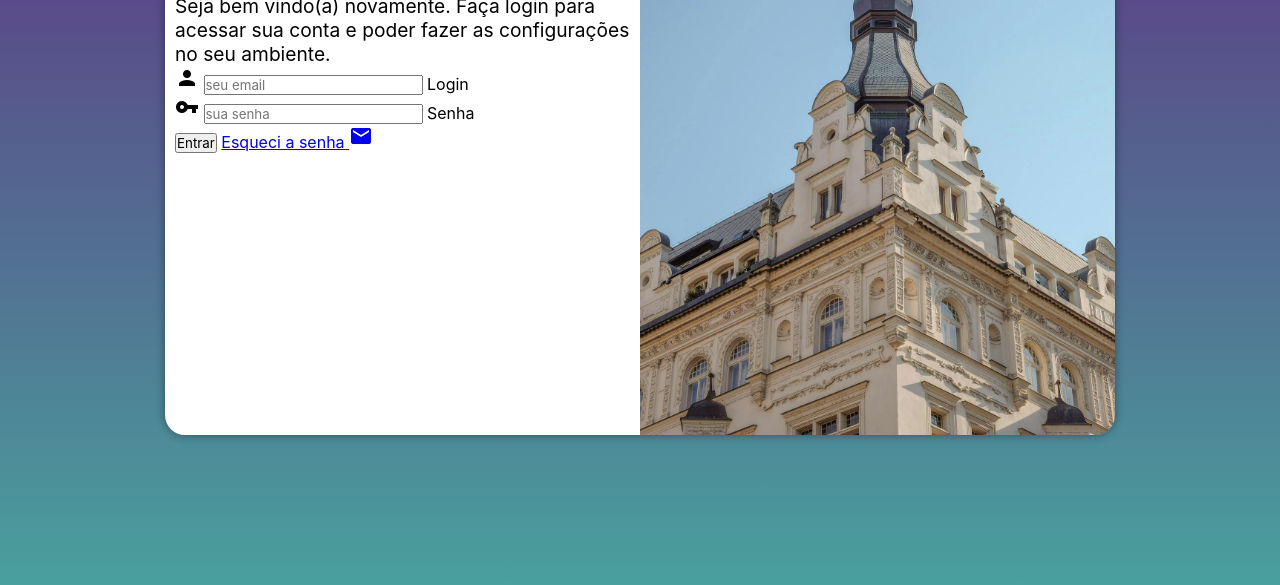
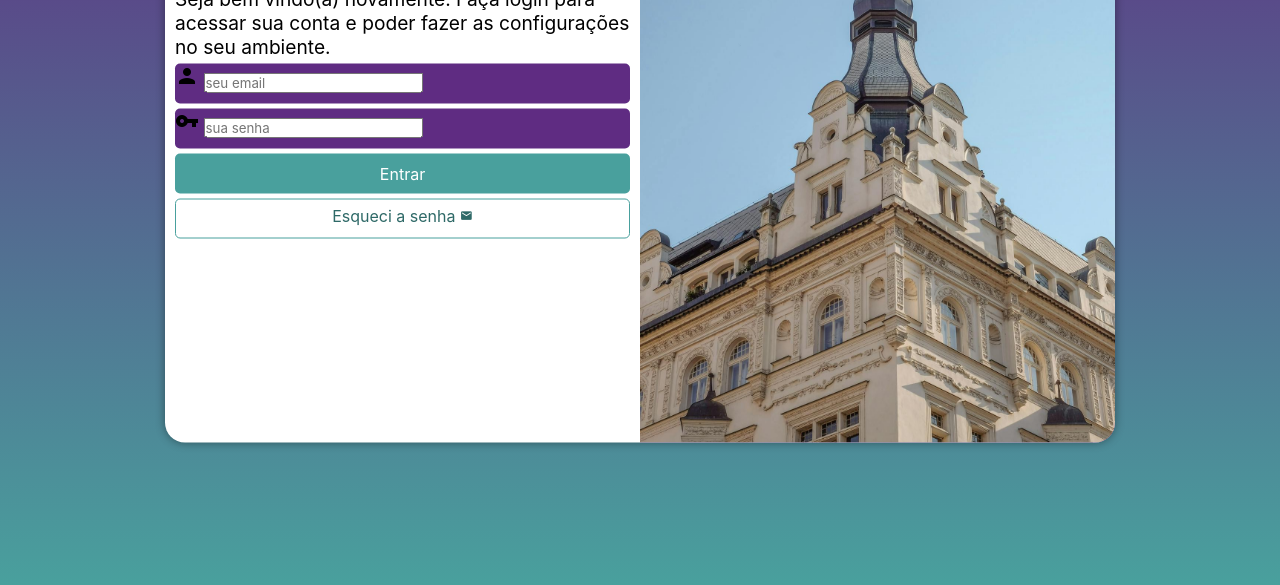
Before and after one commit to emilys03/projeto-login, a plain HTML site: page index.html in a window 1280 px wide. Shown: the part 215-800 px from the top of the page. Drawn offline with Linux system fonts and the light colour scheme.

Commit message:
Formatação formulário

```diff
--- a/estilos/style.css
+++ b/estilos/style.css
@@ -34,7 +34,7 @@ section#login {
 
     background-color: white;
     width: 250px;
-    height: 500px;
+    height: 515px;
     border-radius: 20px;
     box-shadow: 0px 0px 10px rgba(0, 0, 0, 0.411);
 
@@ -61,5 +61,57 @@ div#formulario > h1 {
 }
 
 div#formulario > p {
+    font-size: 0.8em;
+}
+
+form > div.campo {
+    background-color: #5f2c82;
+    width: 100%;
+    display: block;
+    height: 40px;
+    border-radius: 5px;
+    margin: 5px 0px;
+}
+
+form label {
+    display: none;
+}
+
+form > input[type=submit] {
+    display: block;
     font-size: 1em;
+    width: 100%;
+    height: 40px;
+    background-color: #49a09d;
+    color: white;
+    border: none;
+    border-radius: 5px;
+    cursor: pointer;
 }
+
+form > input[type=submit]:hover {
+    background-color: #2e6967;
+}
+
+form > a.botao {
+    display: block;
+    text-align: center;
+    font-size: 1em;
+    width: 100%;
+    height: 40px;
+    background-color: white;
+    border: 1px solid #49a09d;
+    border-radius: 5px;
+    text-decoration: none;
+    color: #2e6967;
+    padding-top: 6px;
+    margin-top: 5px;
+}
+
+form > a.botao:hover {
+    background-color: #55c7c3;
+}
+
+form > a.botao > span {
+    font-size: 0.8em;
+}
--- a/index.html
+++ b/index.html
@@ -29,7 +29,7 @@
                             <label for="isenha">Senha</label>
                         </div>
                         <input type="submit" value="Entrar">
-                        <a href="esqueci.html">
+                        <a href="esqueci.html" class="botao">
                             Esqueci a senha <span class="material-icons">mail</span>
                         </a>
                     </form>
```
